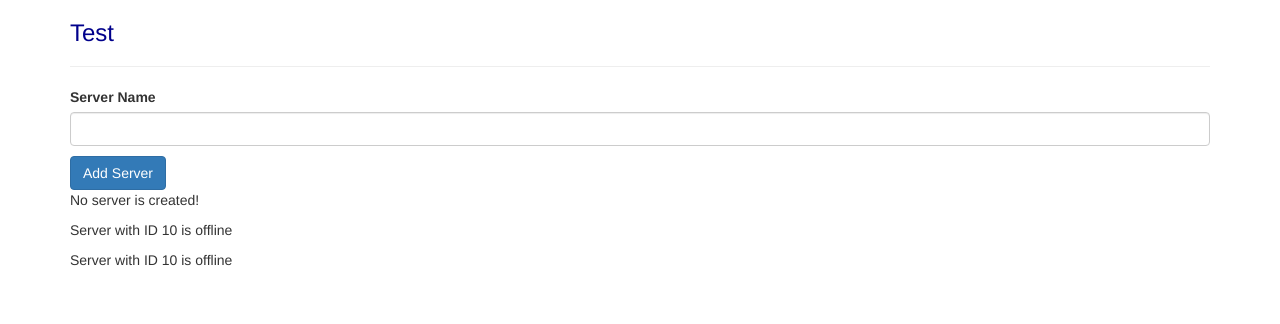
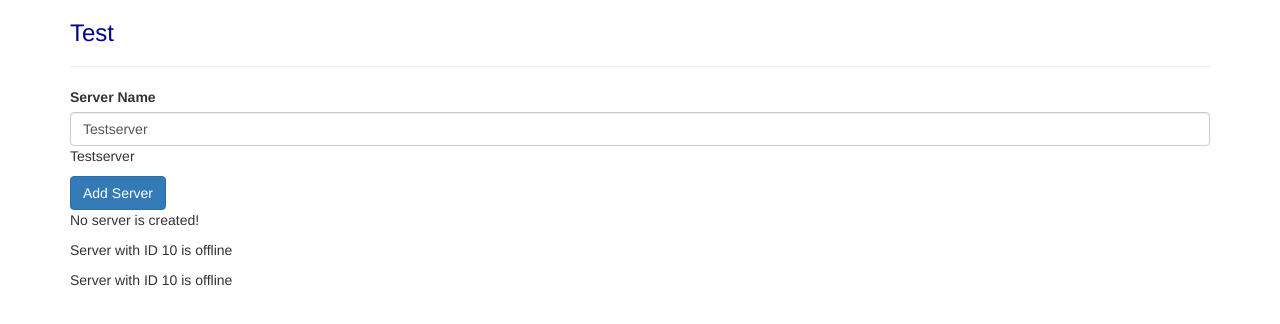
Before and after one commit to NabidAlam/angular-six-project, an Angular app: page / in a window 1280 px wide. Shown: the top 324 px of the page. Built offline with nearby package versions, Linux system fonts and the light colour scheme.

Commit message:
2 way data binding update

```diff
--- a/src/app/servers/servers.component.html
+++ b/src/app/servers/servers.component.html
@@ -1,7 +1,14 @@
 
 <label>Server Name</label>
-<input type="text" class="form-control" (input)="onUpdateServerName($event)">
+<!-- <input
+type="text"
+class="form-control"
+(input)="onUpdateServerName($event)"> -->
 
+<input
+type="text"
+class="form-control"
+[(ngModel)]="serverName">
 
 <p>{{ serverName }}</p>
 
--- a/src/app/servers/servers.component.ts
+++ b/src/app/servers/servers.component.ts
@@ -10,7 +10,7 @@
 
   allowNewServer = false;
   serverCreationStatus = 'No server is created!';
-  serverName = '';
+  serverName = 'Testserver';
   constructor() {
     setTimeout(() => {
       this.allowNewServer = true;
```
